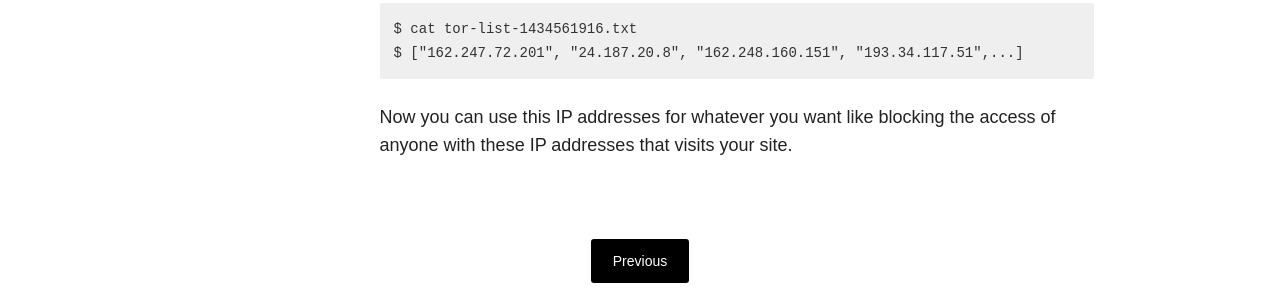
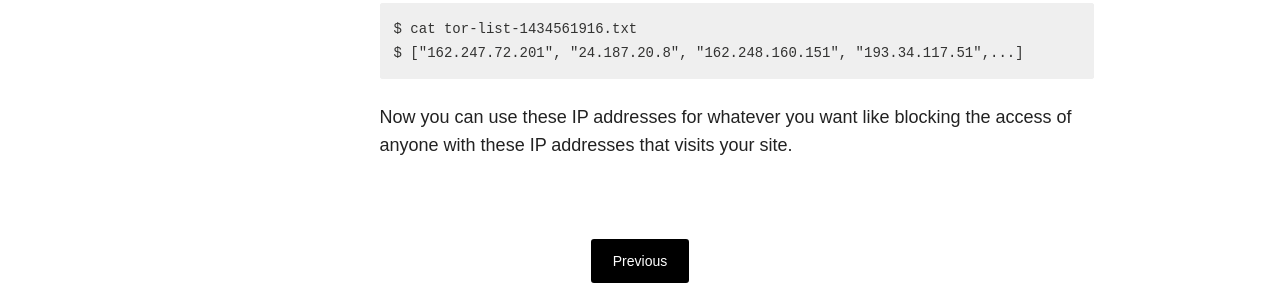
Before and after one commit to panggi/panggi.com, a Jekyll site: the page built from _posts/articles/2015-06-18-get-list-of-tor-exit-ip-addresses-using-ruby.md, in a window 1280 px wide and 900 px high, scrolled down 1838 px. Shown: the part 377-677 px from the top of the window. Built offline with Jekyll 4.4.1, drawn with Linux system fonts in a browser that asks for light colours; nearby versions of some CDN libraries; comment, search, counter and statistics services are not loaded; some of the changed text lies outside the part shown.

Commit message:
fix typos

```diff
--- a/_posts/articles/2015-06-18-get-list-of-tor-exit-ip-addresses-using-ruby.md
+++ b/_posts/articles/2015-06-18-get-list-of-tor-exit-ip-addresses-using-ruby.md
@@ -64,4 +64,4 @@ The file contains an array of IP addresses:
     $ ["162.247.72.201", "24.187.20.8", "162.248.160.151", "193.34.117.51",...]
    {% endraw %}
 
-Now you can use this IP addresses for whatever you want like blocking the access of anyone with these IP addresses that visits your site.
+Now you can use these IP addresses for whatever you want like blocking the access of anyone with these IP addresses that visits your site.
```
Also changed, not shown: other parts of _posts/articles/2015-06-18-get-list-of-tor-exit-ip-addresses-using-ruby.md (+1 -1 lines).
